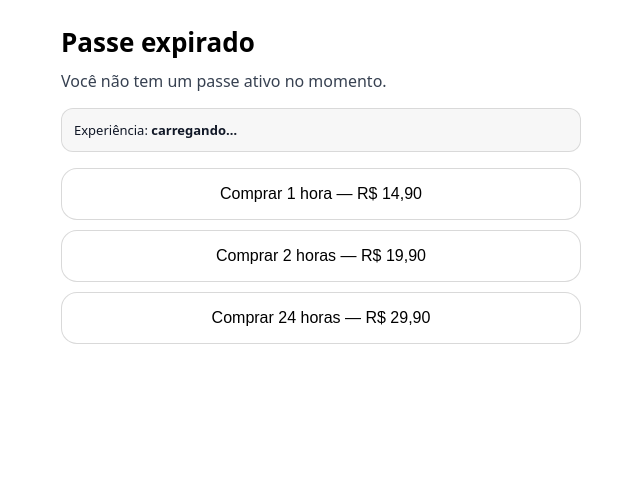
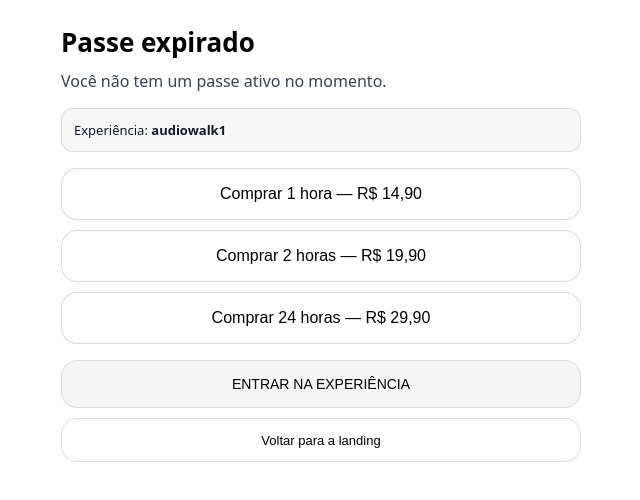
Before and after one commit to excompanhia/aplicativo-jornada, a Next.js app: page /expired in a window 1280 px wide. Shown: the top 500 px of the page, without its empty margins (319-959 px from the left). Built offline with nearby package versions, Linux system fonts and the light colour scheme.

Commit message:
Expired: persist exp como slug e oferecer entrada /journey/[slug]

```diff
--- a/app/expired/page.tsx
+++ b/app/expired/page.tsx
@@ -11,6 +11,13 @@ function getLastExpFallback(): string {
   }
 }
 
+function persistLastExp(slug: string) {
+  try {
+    if (!slug) return;
+    localStorage.setItem("jornada:last_exp", slug);
+  } catch {}
+}
+
 export default function ExpiredPage() {
   const router = useRouter();
   const [exp, setExp] = useState<string>("");
@@ -19,8 +26,14 @@ export default function ExpiredPage() {
     // ✅ não usa useSearchParams (evita erro de prerender)
     const sp = new URLSearchParams(window.location.search);
     const fromUrl = (sp.get("exp") || "").trim();
-    const finalExp = fromUrl || getLastExpFallback();
+
+    // ✅ fallback seguro
+    const finalExp = fromUrl || getLastExpFallback() || "audiowalk1";
+
     setExp(finalExp);
+
+    // ✅ mantém o app consistente (landing usa isso)
+    persistLastExp(finalExp);
   }, []);
 
   function goCheckout(plano: "1h" | "2h" | "day") {
@@ -28,6 +41,16 @@ export default function ExpiredPage() {
       ? `/checkout?plano=${plano}&exp=${encodeURIComponent(exp)}`
       : `/checkout?plano=${plano}`;
     router.push(url);
+  }
+
+  function goJourney() {
+    if (!exp) return;
+    router.push(`/journey/${encodeURIComponent(exp)}`);
+  }
+
+  function goLanding() {
+    // landing é global; ela vai ler jornada:last_exp se precisar
+    router.replace("/");
   }
 
   return (
@@ -107,6 +130,42 @@ export default function ExpiredPage() {
         >
           Comprar 24 horas — R$ 29,90
         </button>
+
+        {/* ✅ novo: caminho canônico pro Journey */}
+        <button
+          type="button"
+          onClick={goJourney}
+          disabled={!exp}
+          style={{
+            width: "100%",
+            height: 48,
+            borderRadius: 16,
+            border: "1px solid rgba(0,0,0,0.12)",
+            background: "rgba(0,0,0,0.04)",
+            fontSize: 14,
+            cursor: exp ? "pointer" : "not-allowed",
+            opacity: exp ? 1 : 0.6,
+            marginTop: 6,
+          }}
+        >
+          ENTRAR NA EXPERIÊNCIA
+        </button>
+
+        <button
+          type="button"
+          onClick={goLanding}
+          style={{
+            width: "100%",
+            height: 44,
+            borderRadius: 16,
+            border: "1px solid rgba(0,0,0,0.12)",
+            background: "white",
+            fontSize: 13,
+            cursor: "pointer",
+          }}
+        >
+          Voltar para a landing
+        </button>
       </div>
     </main>
   );
```
